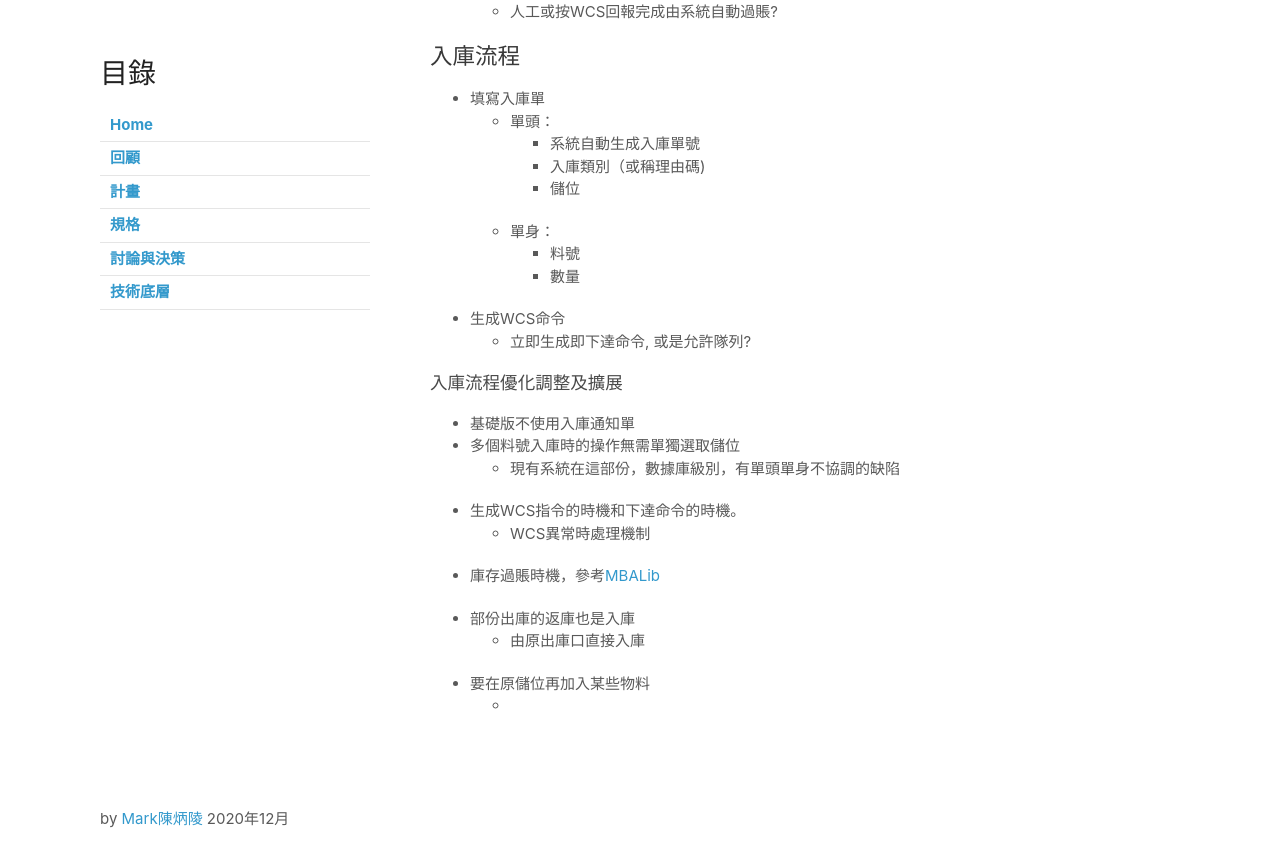
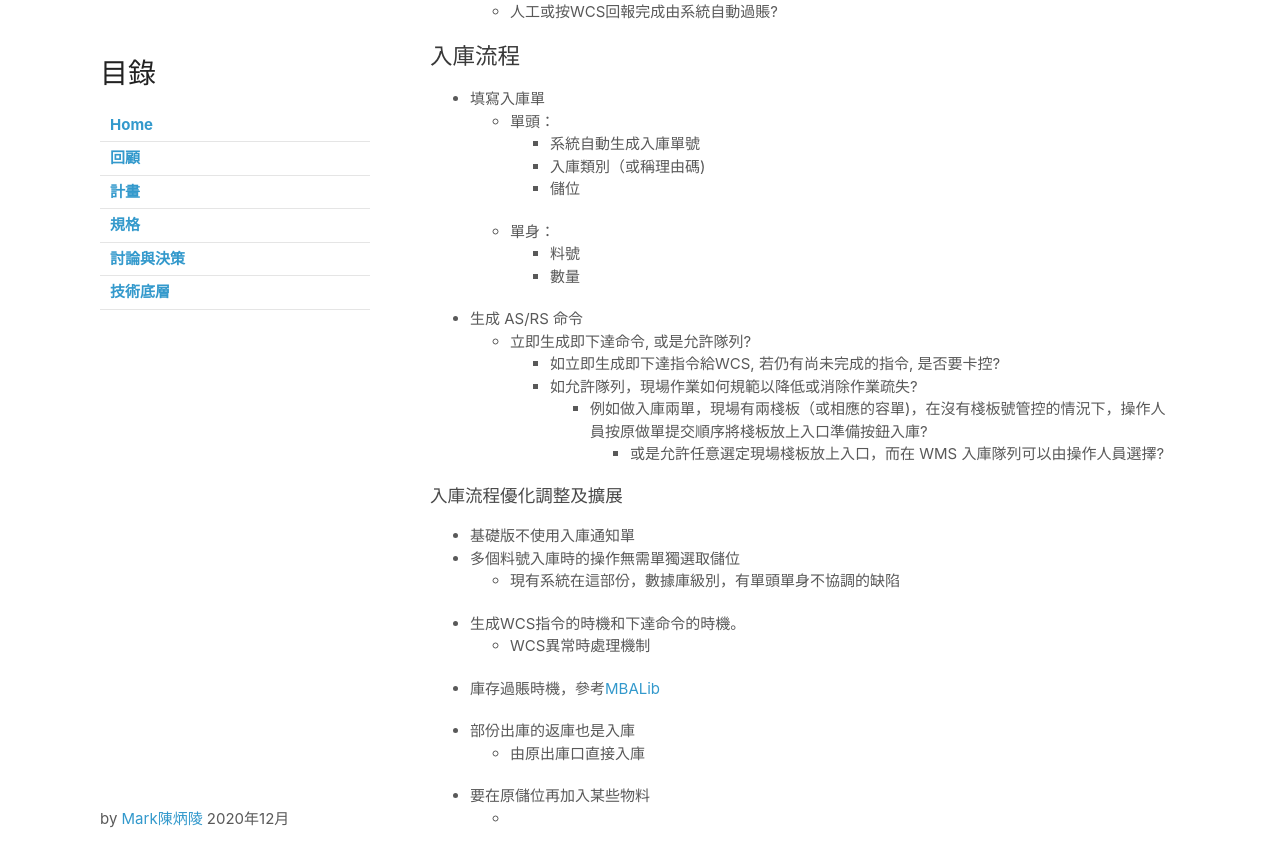
Before and after one commit to dreamaitek/p003, a Jekyll site: the page built from spec.md, in a window 1280 px wide and 900 px high, scrolled down 570 px. Shown: the top 867 px of the window. Built offline with Jekyll 4.4.1, drawn with Linux system fonts in a browser that asks for light colours; our own code applies the rules of GitHub Pages for plain Markdown files.

Commit message:
Update spec.md

```diff
--- a/spec.md
+++ b/spec.md
@@ -30,8 +30,12 @@ layout: default
     - 料號
     - 數量
 
-- 生成WCS命令
+- 生成 AS/RS 命令
   - 立即生成即下達命令, 或是允許隊列?
+    - 如立即生成即下達指令給WCS, 若仍有尚未完成的指令, 是否要卡控?
+    - 如允許隊列，現場作業如何規範以降低或消除作業疏失?
+      - 例如做入庫兩單，現場有兩棧板（或相應的容單)，在沒有棧板號管控的情況下，操作人員按原做單提交順序將棧板放上入口準備按鈕入庫?
+        - 或是允許任意選定現場棧板放上入口，而在 WMS 入庫隊列可以由操作人員選擇?
 
 ### 入庫流程優化調整及擴展
 - 基礎版不使用入庫通知單
```
